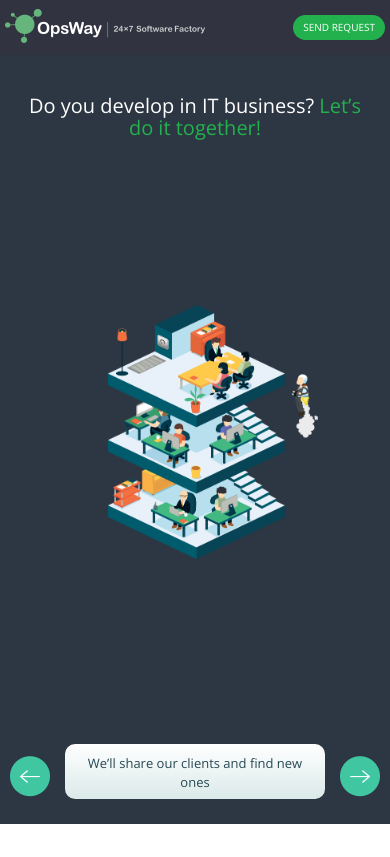
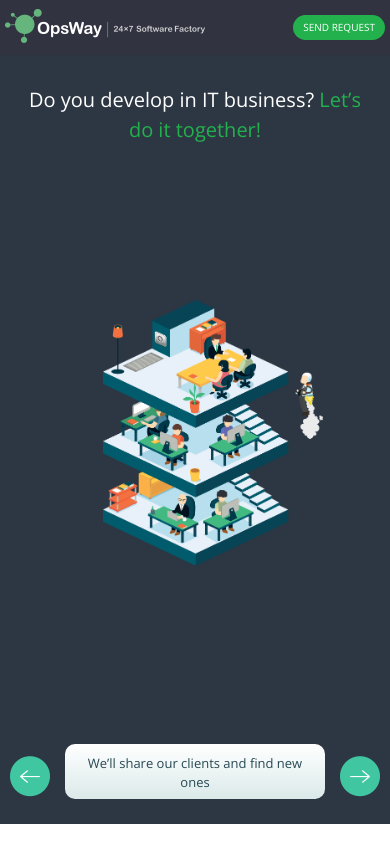
Before and after one commit to opsway/joinus, a plain HTML site: page _index.html in a window 390 px wide. Shown: the top 857 px of the page. Drawn offline with nearby package versions, Linux system fonts and the light colour scheme.

Commit message:
started responsive for headings and icons

```diff
--- a/scss/blocks/_items.scss
+++ b/scss/blocks/_items.scss
@@ -2,6 +2,9 @@
   text-align: center;
   font-size: 20px;
   color: #000000;
+  @media (max-width: 767px) {
+    font-size: 15px;
+  }
 }
 
 .item--icon {
@@ -25,6 +28,10 @@ $icons: admin, circles, experience, management, money, team;
   text-align: center;
   color: #898989;
   font-size: 20px;
+  @media (max-width: 1023px) {
+    font-size: 12px;
+    padding: 0 60px;
+  }
 }
 
 .item--icon_small {
--- a/scss/blocks/_main.scss
+++ b/scss/blocks/_main.scss
@@ -26,9 +26,9 @@
   }
   @media (max-width: 767px) {
     margin: -15px 0 0;
-    width: 210px;
-    height: 255px;
     margin-right: -35px;
+    width: 220px;
+    height: 265px;
   }
 }
 
@@ -48,6 +48,8 @@
   @media (max-width: 767px) {
     font-size: 20px;
     padding: 0 15px;
+    margin-top: 30px;
+    line-height: 1.5;
   }
 }
 
--- a/scss/styles.scss
+++ b/scss/styles.scss
@@ -9,12 +9,18 @@ body {
   font-size: 36px;
   font-weight: 100;
   text-align: center;
+  @media (max-width: 767px) {
+    font-size: 24px;
+  }
 }
 
 .heading--sign {
   font-size: 18px;
   color: #274953;
   font-weight: 100;
+  @media (max-width: 767px) {
+    font-size: 16px;
+  }
 }
 
 .heading--stripes {
```
Also changed, not shown: css/styles.css, 1 other file.
